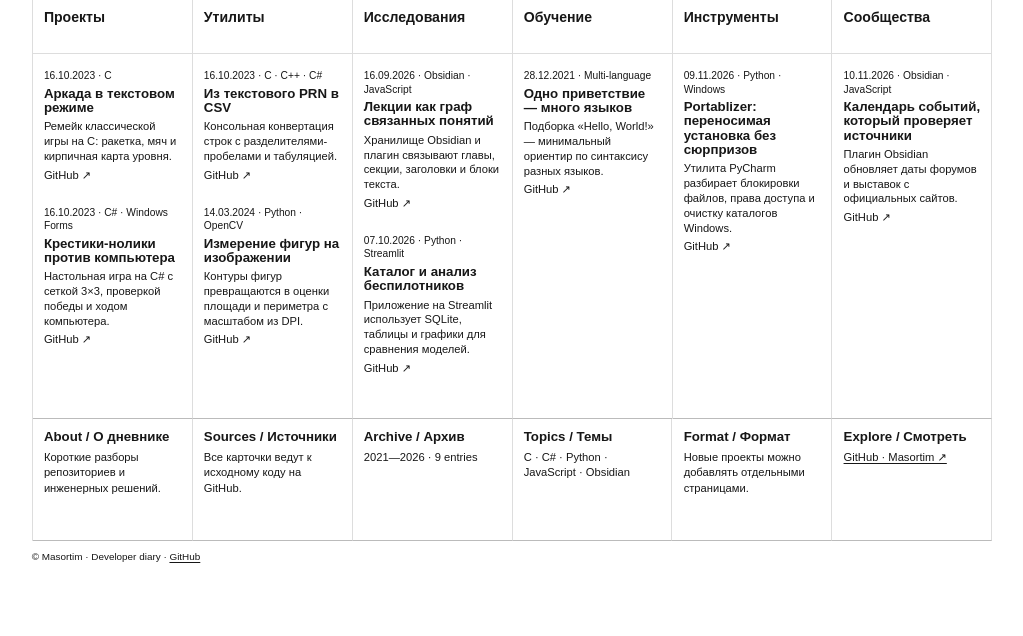
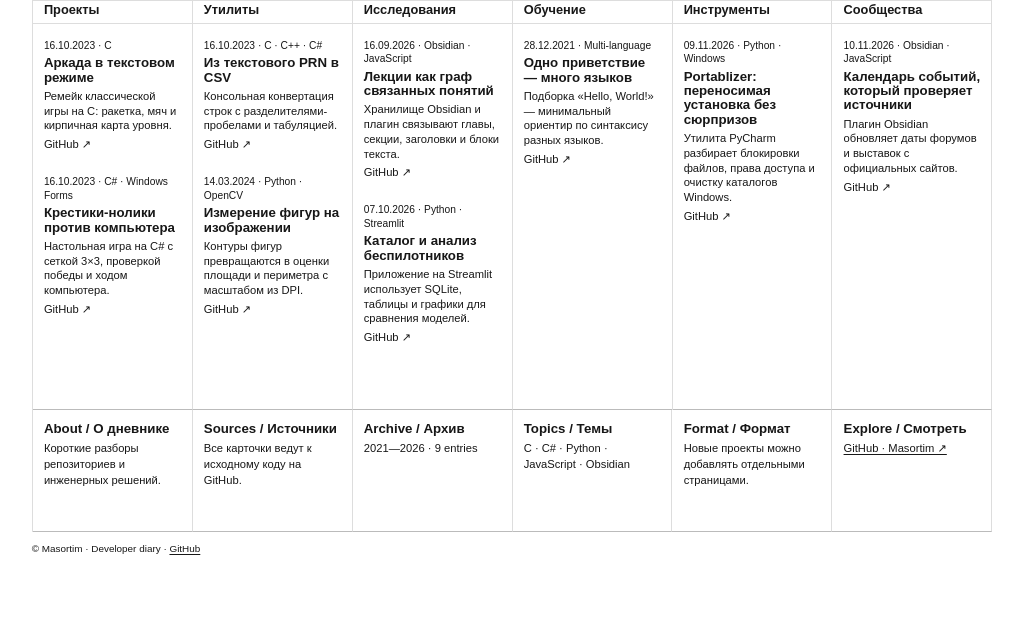
Before and after one commit to Masortim/masortim.github.io, a PHP site: page / in a window 1280 px wide. Shown: the part 284-920 px from the top of the page, without its empty margins (128-1151 px from the left). After the commit the page ends 839 px from the top, so only its background shows below. Run offline with PHP 8.4, Linux system fonts and the light colour scheme.

Commit message:
Frame archive categories with tight continuous rules
Co-authored-by: arena-agent <297053741+arena-agent@users.noreply.github.com>

```diff
--- a/diary/projects.css
+++ b/diary/projects.css
@@ -15,10 +15,12 @@
 .archive-tools .language-switch { position:static; display:flex; padding:0; border:0; border-radius:0; box-shadow:none; font-size:.7rem; }
 .archive-tools .language-switch button { min-width:auto; min-height:0; padding:.3rem .45rem; border-radius:2px; color:#222; background:#eee; }
 .archive-tools .language-switch button[aria-pressed=true] { color:#fff; background:#111; }
-.archive-columns { --archive-heading-height:2.2rem; position:relative; display:grid; grid-template-columns:repeat(6,minmax(0,1fr)); border-left:1px solid #ddd; }
-.archive-columns::before { position:absolute; z-index:1; top:calc(var(--archive-heading-height) + 1.1rem); right:0; left:0; height:1px; background:#ddd; content:""; }
+.archive-columns { --archive-heading-height:1rem; position:relative; display:grid; grid-template-columns:repeat(6,minmax(0,1fr)); border-left:1px solid #ddd; }
+.archive-columns::before, .archive-columns::after { position:absolute; z-index:1; right:0; left:0; height:1px; background:#ddd; content:""; }
+.archive-columns::before { top:0; }
+.archive-columns::after { top:calc(var(--archive-heading-height) + .4rem); }
 .archive-column { min-width:0; min-height:390px; padding:0 .7rem 1.2rem; border-right:1px solid #ddd; border-bottom:1px solid #bbb; }
-.archive-column h2 { min-height:var(--archive-heading-height); margin:0 -.7rem 1rem; padding:.55rem .7rem; font-size:.88rem; line-height:1.2; }
+.archive-column h2 { min-height:var(--archive-heading-height); margin:0 -.7rem 1rem; padding:.2rem .7rem; font-size:clamp(.72rem,1vw,.88rem); line-height:1.1; white-space:nowrap; }
 .project-card { margin:0 0 1.45rem; }
 .project-card h3 { margin:0 0 .25rem; font-size:.83rem; line-height:1.08; }
 .project-card p { margin:.25rem 0; font-size:.7rem; line-height:1.32; }
@@ -45,11 +47,12 @@
 .project-note .note-footer { margin-top:3rem; padding-top:1rem; border-top:1px solid #bbb; font:.72rem Arial,sans-serif; }
 body.dark-theme .project-archive, body.dark-theme .project-note { color:#eee; }
 body.dark-theme .archive-top, body.dark-theme .archive-top > *, body.dark-theme .archive-columns, body.dark-theme .archive-column, body.dark-theme .archive-bottom, body.dark-theme .archive-bottom section { border-color:#555; }
-body.dark-theme .archive-main-grid::before, body.dark-theme .archive-columns::before { background:#555; }
+body.dark-theme .archive-main-grid::before, body.dark-theme .archive-columns::before, body.dark-theme .archive-columns::after { background:#555; }
+body.dark-theme .archive-column h2 { border-color:#555; }
 body.dark-theme .archive-tools .language-switch button { color:#eee; background:#444; }
 body.dark-theme .archive-tools .language-switch button[aria-pressed=true], body.dark-theme .archive-tools button { color:#111; background:#d0a17e; }
 body.dark-theme .project-note .note-dek { color:#c5c0b7; }
-@media(max-width:900px) { .archive-main-grid::before { display:none; } .archive-top > :nth-child(2), .archive-column:nth-child(4) { border-right:1px solid #ddd; } .archive-columns { grid-template-columns:repeat(3,minmax(0,1fr)); } .archive-column { min-height:300px; } .archive-bottom { grid-template-columns:repeat(3,minmax(0,1fr)); } }
+@media(max-width:900px) { .archive-main-grid::before { display:none; } .archive-top > :nth-child(2), .archive-column:nth-child(4) { border-right:1px solid #ddd; } .archive-columns { grid-template-columns:repeat(3,minmax(0,1fr)); } .archive-columns::after { display:none; } .archive-column { min-height:300px; } .archive-column h2 { border-bottom:1px solid #ddd; } .archive-bottom { grid-template-columns:repeat(3,minmax(0,1fr)); } }
 @media(max-width:560px) { .project-archive { width:calc(100% - 1.5rem); margin-top:4.5rem; } .archive-top { grid-template-columns:repeat(2,minmax(0,1fr)); } .archive-brand,.archive-quote,.archive-tools { grid-column:span 1; min-height:125px; } .archive-brand { grid-column:span 2; } .archive-columns { grid-template-columns:repeat(2,minmax(0,1fr)); } .archive-column { min-height:260px; padding:0 .55rem 1rem; } .archive-column h2 { margin-right:-.55rem; margin-left:-.55rem; padding-left:.55rem; } .archive-bottom { grid-template-columns:repeat(2,minmax(0,1fr)); } .project-card p { font-size:.72rem; } }
 .archive-tools .forum-link { display:inline-block; padding:.35rem .55rem; border-radius:2px; color:#fff; background:#111; text-decoration:none; font-size:.72rem; }
 .archive-tools .archive-search { display:block; width:100%; margin-top:auto; }
```
